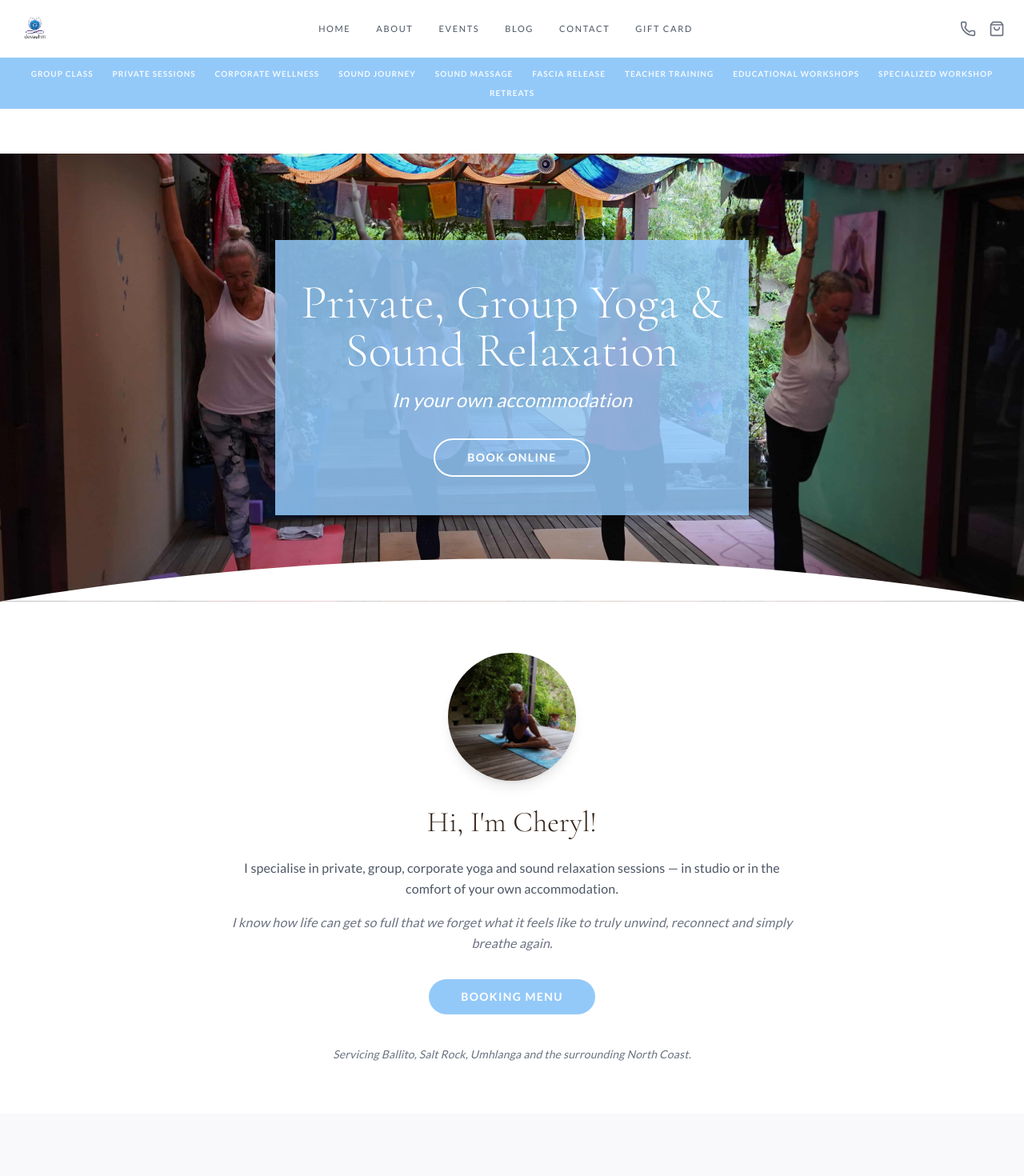
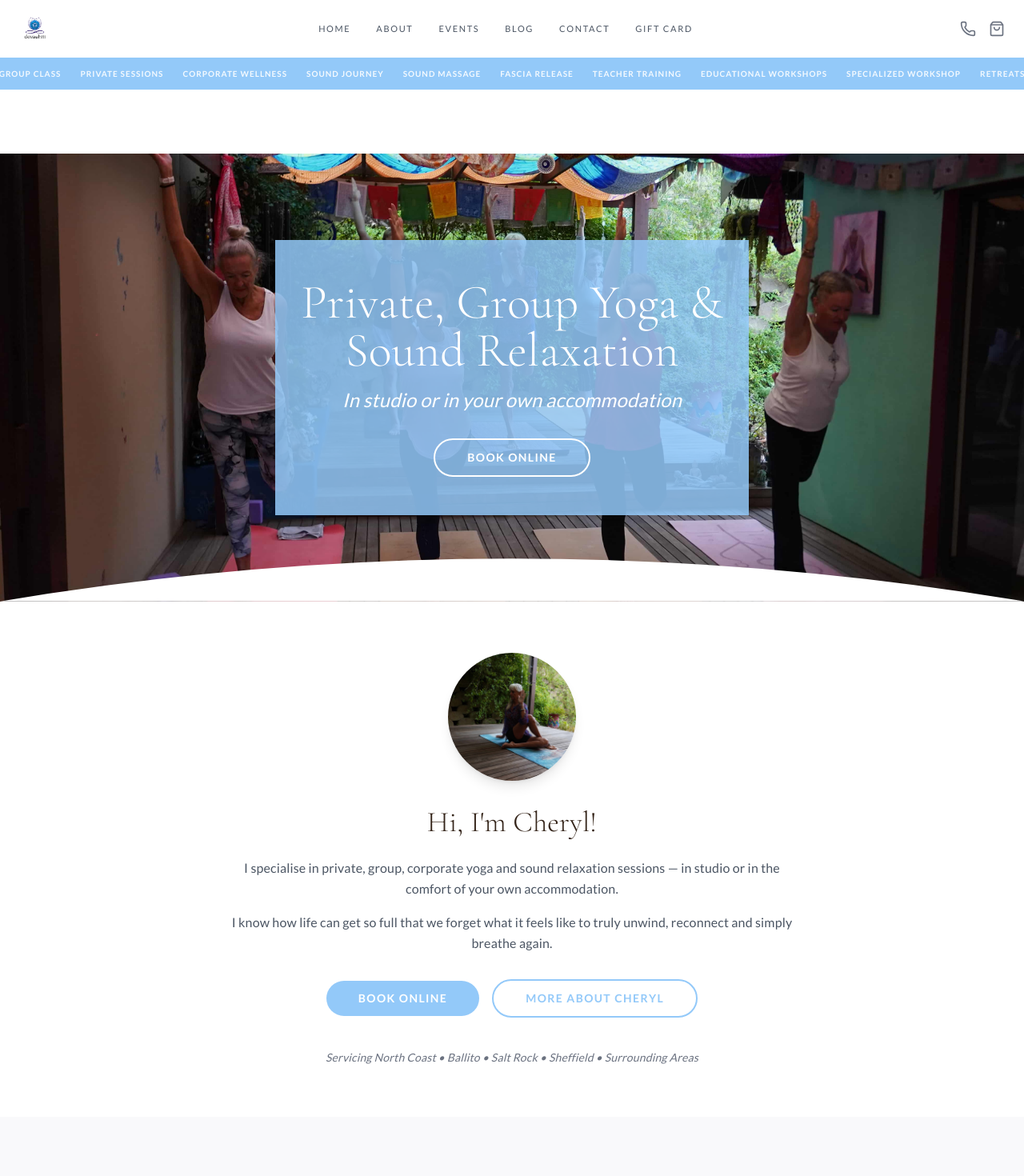
Before and after one commit to rebotilwe/devahiti-booking-system, a React (Vite) app in the folder frontend/: page / in a window 1280 px wide. Shown: the top 1470 px of the page at 80% size. Built offline with nearby package versions, Linux system fonts and the light colour scheme.

Commit message:
removed hi i am cheryl

```diff
--- a/frontend/src/pages/Home.jsx
+++ b/frontend/src/pages/Home.jsx
@@ -131,19 +131,21 @@ export default function Home() {
           </div>
         </div>
 
-        <div style={{ backgroundColor: "#93C9F9" }}>
-          <div className="mx-auto flex max-w-7xl flex-wrap items-center justify-center gap-x-6 gap-y-2 px-6 py-3">
+        {/* ✅ FIX 1: Blue banner with services - NOW ONE LINE on desktop, hidden on mobile */}
+        <div className="hidden md:block" style={{ backgroundColor: "#93C9F9" }}>
+          <div className="mx-auto flex max-w-7xl flex-nowrap items-center justify-center gap-x-6 px-6 py-3 overflow-x-auto">
             {subNav.map((link) => (
               <Link
                 key={link.path}
                 to={link.path}
-                className="text-[9px] md:text-[10px] font-semibold uppercase tracking-[0.1em] text-white/90 hover:text-white transition whitespace-nowrap"
+                className="text-[10px] font-semibold uppercase tracking-[0.1em] text-white/90 hover:text-white transition whitespace-nowrap"
               >
                 {link.label}
               </Link>
             ))}
           </div>
         </div>
+        {/* Mobile: REMOVED completely - client said "remove it from that section" */}
       </header>
 
       <div className="h-28"></div>
@@ -183,7 +185,7 @@ export default function Home() {
               <h1 className="text-4xl font-light leading-tight md:text-6xl">
                 Private, Group Yoga &amp; <br /> Sound Relaxation
               </h1>
-              <p className="mt-4 text-xl italic md:text-2xl">In your own accommodation</p>
+              <p className="mt-4 text-xl italic md:text-2xl">In studio or in your own accommodation</p>
               <a href={BOOKING_URL} target="_blank" rel="noreferrer" className="mt-8 inline-block rounded-full border-2 border-white px-10 py-3 text-sm font-semibold uppercase tracking-widest transition-colors hover:bg-white hover:text-gray-800">
                 Book Online
               </a>
@@ -194,8 +196,8 @@ export default function Home() {
         {/* Mobile overlay */}
         <div className="block md:hidden">
           <div className="px-6 py-12 text-center text-white relative" style={{ backgroundColor: "#93C9F9" }}>
-            <h1 className="text-3xl font-light leading-tight">Private Group Yoga &amp; <br /> Sound Relaxation</h1>
-            <p className="mt-2 text-lg italic">In your own accommodation</p>
+            <h1 className="text-3xl font-light leading-tight">Private, Group Yoga &amp; <br /> Sound Relaxation</h1>
+            <p className="mt-2 text-lg italic">In studio or in your own accommodation</p>
             <a href={BOOKING_URL} target="_blank" rel="noreferrer" className="mt-6 inline-block rounded-full border-2 border-white px-8 py-2 text-xs font-semibold uppercase tracking-widest">
               Book Online
             </a>
@@ -211,21 +213,38 @@ export default function Home() {
         </svg>
       </section>
 
-      {/* Intro Section */}
+      {/* ✅ FIX 2: First "Hi, I'm Cheryl" Section - BOTH paragraphs SAME FONT */}
       <section className="mx-auto max-w-3xl px-6 py-16 text-center">
         <img src={cherylPortraitImg} alt="Portrait of Cheryl" className="mx-auto h-40 w-40 rounded-full object-cover shadow-lg" loading="lazy" />
         <h2 className="mt-8 text-3xl md:text-4xl font-light">Hi, I'm Cheryl!</h2>
-        <p className="mt-6 leading-relaxed text-gray-600">
+        <p className="mt-6 text-base leading-relaxed text-gray-600">
           I specialise in private, group, corporate yoga and sound relaxation sessions — in studio or in the comfort of your own accommodation.
         </p>
-        <p className="mt-4 leading-relaxed text-gray-500 italic">
+        <p className="mt-4 text-base leading-relaxed text-gray-600">
           I know how life can get so full that we forget what it feels like to truly unwind, reconnect and simply breathe again.
         </p>
-        <a href={BOOKING_URL} target="_blank" rel="noreferrer" className="mt-8 inline-block rounded-full px-10 py-3 text-sm font-semibold uppercase tracking-widest text-white transition-opacity hover:opacity-90" style={{ backgroundColor: "#93C9F9" }}>
-          Booking Menu
-        </a>
+
+        {/* ✅ FIX 3: Booking Menu + More About Me buttons */}
+        <div className="mt-8 flex flex-col sm:flex-row items-center justify-center gap-4">
+          <a
+            href={BOOKING_URL}
+            target="_blank"
+            rel="noreferrer"
+            className="inline-block rounded-full px-10 py-3 text-sm font-semibold uppercase tracking-widest text-white transition-opacity hover:opacity-90"
+            style={{ backgroundColor: "#93C9F9" }}
+          >
+            Book Online
+          </a>
+          <Link
+            to="/about"
+            className="inline-block rounded-full px-10 py-3 text-sm font-semibold uppercase tracking-widest text-[#93C9F9] border-2 border-[#93C9F9] bg-white transition-all hover:bg-[#93C9F9] hover:text-white"
+          >
+            More About Cheryl
+          </Link>
+        </div>
+
         <p className="mt-10 text-sm italic text-gray-500">
-          Servicing Ballito, Salt Rock, Umhlanga and the surrounding North Coast.
+          Servicing North Coast • Ballito • Salt Rock • Sheffield • Surrounding Areas
         </p>
       </section>
 
@@ -284,19 +303,7 @@ export default function Home() {
         <ValidationError errors={state.errors} className="mt-3 text-sm text-red-200" />
       </section>
 
-      {/* About Section */}
-      <section className="mx-auto max-w-4xl px-6 py-20 text-center">
-        <p className="text-sm uppercase tracking-[0.3em] text-[#93C9F9]">Owner & Founder of Devahiti Yoga Ballito</p>
-        <h2 className="mt-4 text-3xl md:text-4xl font-light">Hi, I'm Cheryl</h2>
-        <div className="mt-8 space-y-5 leading-relaxed text-gray-600">
-          <p>Life can get so full that we forget what it feels like to truly unwind, reconnect, and simply breathe again.</p>
-          <p>I learned this the hard way — after years of pushing through tension, stress and fatigue — until I discovered the deeply calming benefits of gentle yoga and sound relaxation. It changed my life and has become my passion to share with others.</p>
-          <p>Every session is a nurturing blend of slow, mindful movement, rest and therapeutic sound. A peaceful, safe space where you can ease tension, quiet the mind and leave feeling deeply rebalanced and restored.</p>
-        </div>
-        <Link to="/about" className="mt-10 inline-block rounded-full px-10 py-3 text-sm font-semibold uppercase tracking-widest text-white transition-opacity hover:opacity-90" style={{ backgroundColor: "#93C9F9" }}>
-          More About Me
-        </Link>
-      </section>
+      {/* ✅ FIX 4: REMOVED the last "Hi, I'm Cheryl" section completely */}
 
       {/* Testimonial Section */}
       <section className="bg-[#F9F9FB] px-6 py-20">
```
